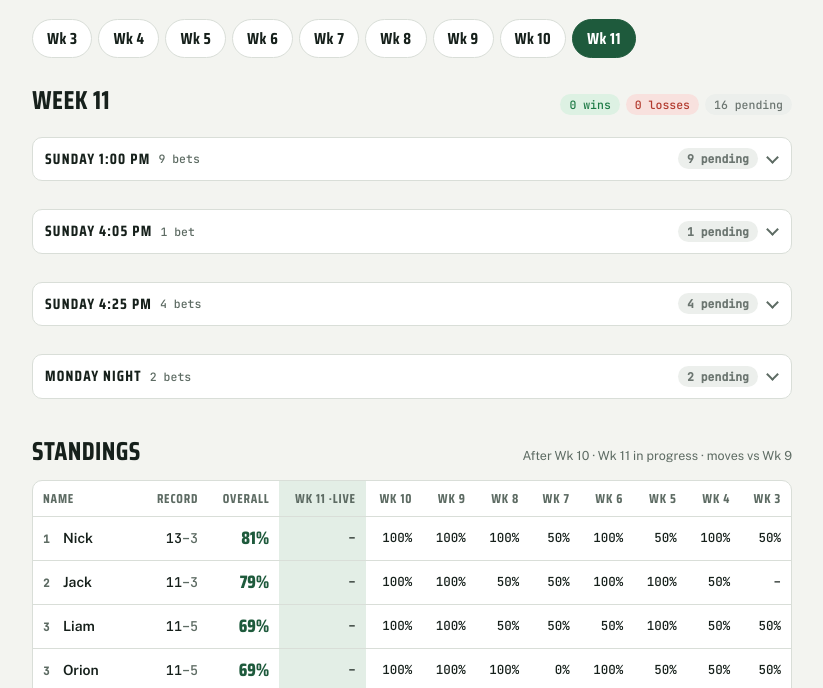
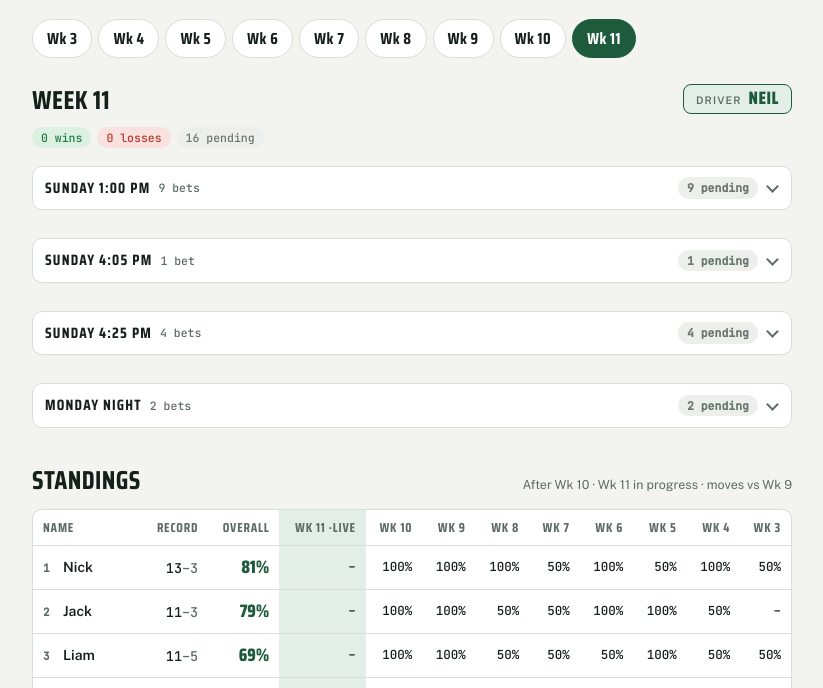
Before and after one commit to mooreliam14-collab/Hot-Boys-Handicapping, a plain HTML site: page index.html in a window 1280 px wide. Shown: the part 91-779 px from the top of the page, without its empty margins (228-1051 px from the left). Drawn offline with nearby package versions, Linux system fonts and the light colour scheme; no server answers.

Commit message:
Show each week's Driver in the top-right corner
Weeks 3-11: Jules, Liam, Cav, Jack, Nick, Orion, Hawth, Neil, Neil.

Co-Authored-By: Claude Opus 5.5 <noreply@anthropic.com>
Claude-Session: https://claude.ai/code/session_01NLqzAyV9Q6yLcnGMcVxoM2

```diff
--- a/data/weeks.json
+++ b/data/weeks.json
@@ -13,6 +13,7 @@
  "weeks": [
   {
    "week": 3,
+   "driver": "Jules",
    "legacy": {
     "Jack": null,
     "Nick": 50,
@@ -27,6 +28,7 @@
   },
   {
    "week": 4,
+   "driver": "Liam",
    "legacy": {
     "Jack": 50,
     "Nick": 100,
@@ -41,6 +43,7 @@
   },
   {
    "week": 5,
+   "driver": "Cav",
    "legacy": {
     "Jack": 100,
     "Nick": 50,
@@ -55,6 +58,7 @@
   },
   {
    "week": 6,
+   "driver": "Jack",
    "legacy": {
     "Jack": 100,
     "Nick": 100,
@@ -69,6 +73,7 @@
   },
   {
    "week": 7,
+   "driver": "Nick",
    "complete": true,
    "updatedAt": "2026-10-29T13:03:00-04:00",
    "games": [
@@ -600,10 +605,12 @@
     }
    ],
    "updatedAt": "2026-11-01T19:58:00-05:00",
-   "week": 8
+   "week": 8,
+   "driver": "Orion"
   },
   {
    "week": 9,
+   "driver": "Hawth",
    "complete": true,
    "games": [
     {
@@ -1017,6 +1024,7 @@
   },
   {
    "week": 10,
+   "driver": "Neil",
    "complete": true,
    "games": [
     {
@@ -1403,6 +1411,7 @@
   },
   {
    "week": 11,
+   "driver": "Neil",
    "complete": false,
    "games": [
     {
--- a/index.html
+++ b/index.html
@@ -39,6 +39,11 @@ h1{font-family:var(--f-display);font-weight:800;font-size:clamp(30px,6vw,42px);l
 .weekhead{display:flex;align-items:baseline;justify-content:space-between;gap:12px;flex-wrap:wrap}
 h2{font-family:var(--f-display);font-weight:700;font-size:26px;margin:0;text-transform:uppercase;letter-spacing:.4px}
 .tally{display:flex;gap:6px;flex-wrap:wrap;font-family:var(--f-mono);font-size:12px}
+.slatehead{display:flex;flex-direction:column;gap:8px}
+.slatehead .weekhead{align-items:center;flex-wrap:nowrap}
+.driver{display:inline-flex;align-items:baseline;gap:7px;padding:4px 12px;border-radius:8px;background:var(--turf-soft);border:1px solid var(--turf);white-space:nowrap}
+.driver .dl{font-size:10.5px;text-transform:uppercase;letter-spacing:1.1px;color:var(--muted);font-weight:600}
+.driver .dn{font-family:var(--f-display);font-weight:800;font-size:18px;letter-spacing:.5px;text-transform:uppercase;color:var(--turf);line-height:1.1}
 .chip{display:inline-flex;align-items:center;gap:4px;padding:2px 9px;border-radius:999px;font-family:var(--f-mono);font-size:11.5px;white-space:nowrap}
 .s-hit{background:var(--hit-bg);color:var(--hit)} .s-miss{background:var(--miss-bg);color:var(--miss)}
 .s-pending{background:var(--pend-bg);color:var(--pend)} .s-review,.s-push,.s-void{background:var(--flag-bg);color:var(--flag)}
@@ -177,11 +182,12 @@ function team(abbr){const s=el("span","tm",abbr);const c=TEAM[abbr];if(c){s.styl
 function renderSlate(){
   const box=$("#slate");box.textContent="";
   const w=weeks.find(x=>x.week===current);if(!w){box.append(el("div","state","No week selected."));return}
-  const head=el("div","weekhead");head.append(el("h2",null,"Week "+w.week));
+  const top=el("div","slatehead");const head=el("div","weekhead");head.append(el("h2",null,"Week "+w.week));
+  if(w.driver){const dr=el("div","driver");dr.append(el("span","dl","Driver"),el("span","dn",w.driver));head.append(dr)}
   const tally=el("div","tally");const bets=w.bets||[];
   if(w.legacy){tally.append(el("span","chip s-pending","From the sheet"))}
   else{["hit","miss","pending","review","push","void"].forEach(s=>{const n=bets.filter(b=>b.status===s).length;if(n||s==="hit"||s==="miss")tally.append(el("span","chip s-"+s,n+" "+cnt(s,n)))})}
-  head.append(tally);box.append(head);
+  top.append(head,tally);box.append(top);
   if(w.legacy){const p=el("div","legacy","Bet-by-bet detail wasn't recorded for this week, so it shows each person's result from the group sheet. Results are in the standings below.");box.style.display="flex";box.style.flexDirection="column";box.style.gap="12px";box.append(p);return}
   box.style.display="flex";box.style.flexDirection="column";box.style.gap="18px";
   const games=(w.games||[]).slice();
```
Also changed, not shown: 1 other file.
